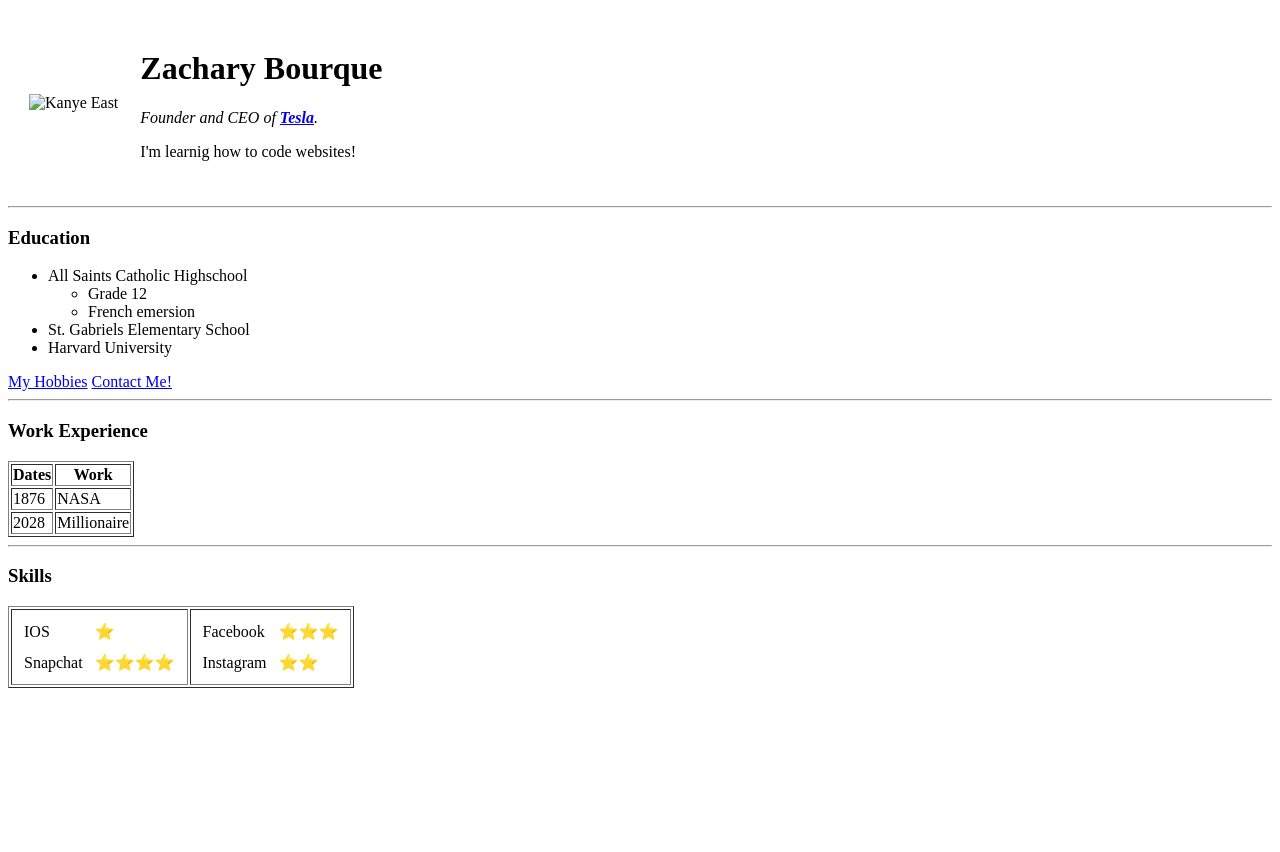
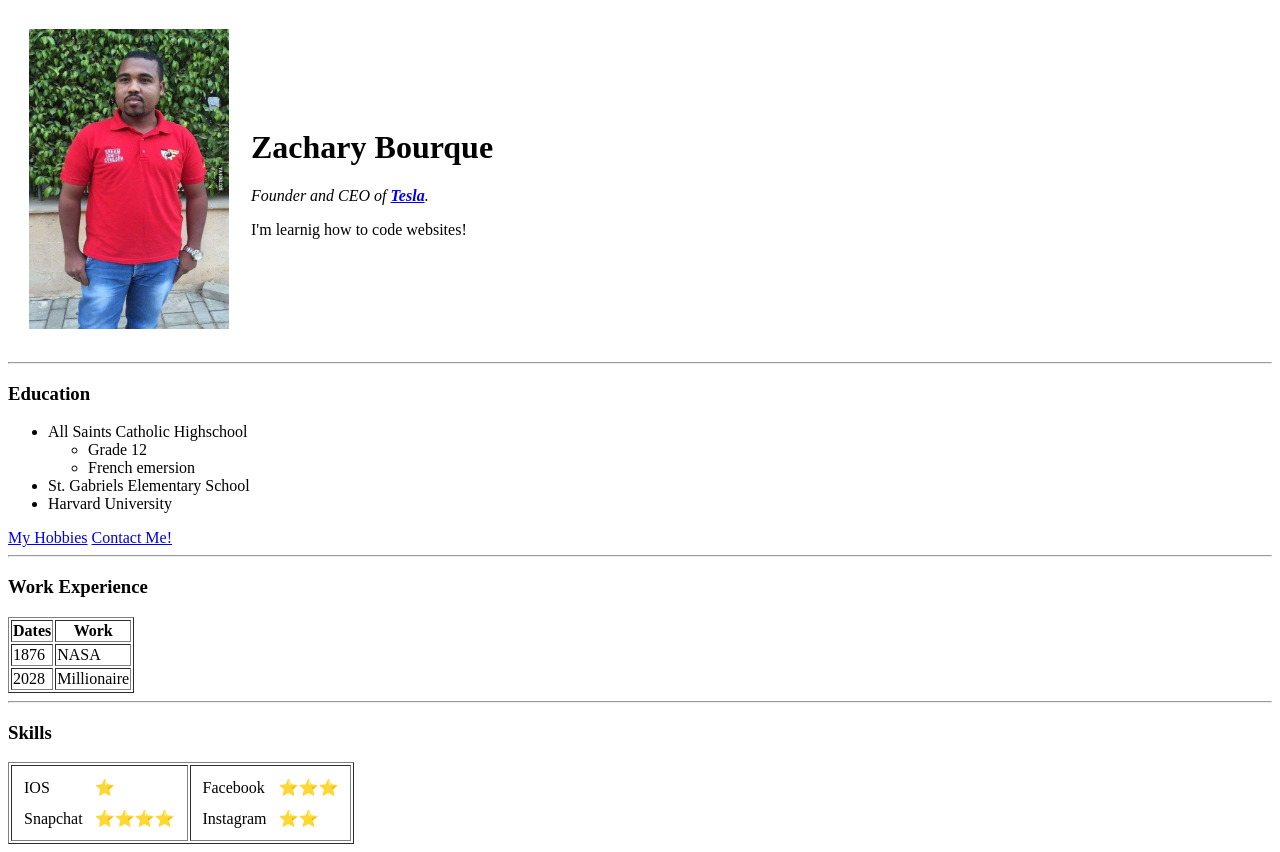
Before and after one commit to ZippedCookie/FirstWebsite, a plain HTML site: page index.html in a window 1280 px wide. Before the commit the page ends 800 px from the top, so only its background shows below. Drawn offline with Linux system fonts and the light colour scheme.

Commit message:
Updated folder structure.

```diff
--- a/index.html
+++ b/index.html
@@ -9,7 +9,7 @@
 <body>
   <table cellspacing="20">
     <tr>
-      <td><img src="images/KanyeEast.jpg" alt="Kanye East" style="width:200px;height:300px;"></td>
+      <td><img src="./images/KanyeEast.jpg" alt="Kanye East" style="width:200px;height:300px;"></td>
       <td>
         <h1>Zachary Bourque</h1>
         <p><em>Founder and CEO of <strong><a href="https://www.tesla.com/en_ca">Tesla</a></strong>.</em></p>
```
Also changed, not shown: images/KanyeEast.jpg (renamed from KanyeEast.jpg).
